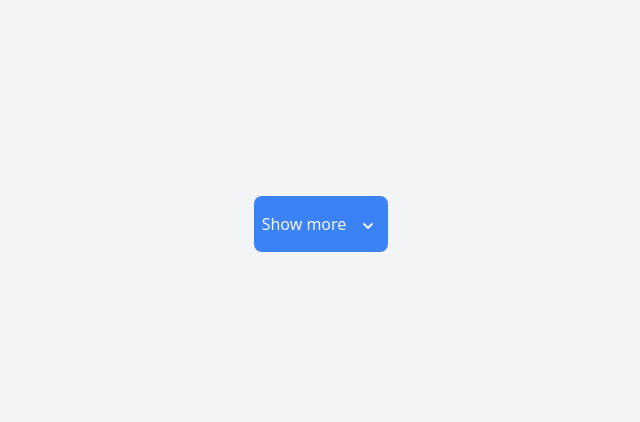
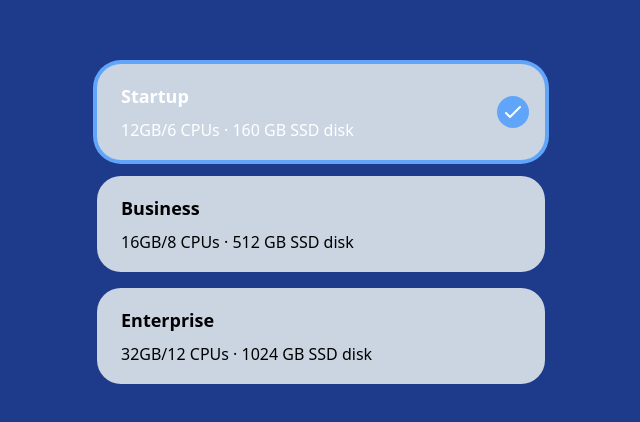
Before and after one commit to Hooseinsalari/tailwind-tutorial, a website: page postcss/public/index.html in a window 1280 px wide. Shown: the part 176-598 px from the top of the page, without its empty margins (319-959 px from the left). Drawn offline with nearby package versions, Linux system fonts and the light colour scheme; files that its build step writes are made by us from their sources.

Commit message:
create radio group static

```diff
--- a/postcss/public/index.html
+++ b/postcss/public/index.html
@@ -7,33 +7,42 @@
     <title>Document</title>
     <link rel="stylesheet" href="./build/tailwind.css" />
   </head>
-  <body class="bg-gray-100 h-screen flex items-center justify-center">
-    <div x-data="{ isOpen: false }" class="relative">
-      <button
-        @click="isOpen = !isOpen"
-        class="bg-blue-500 px-2 py-4 rounded-lg z-10 relative text-gray-100 font-medium flex items-center justify-center focus:ease-in duration-300 focus:outline-none focus:ring-2 focus:ring-offset-2 focus:ring-offset-white focus:ring-blue-400"
-      >
-        <span>Show more</span>
-        <svg
-          xmlns="http://www.w3.org/2000/svg"
-          class="h-5 w-6 ml-2.5 mt-1"
-          viewBox="0 0 20 20"
-          fill="currentColor"
-        >
-          <path
-            fill-rule="evenodd"
-            d="M5.293 7.293a1 1 0 011.414 0L10 10.586l3.293-3.293a1 1 0 111.414 1.414l-4 4a1 1 0 01-1.414 0l-4-4a1 1 0 010-1.414z"
-            clip-rule="evenodd"
-          />
-        </svg>
-      </button>
-      <button @click="isOpen = false" x-show="isOpen" class="bg-stone-300 opacity-30 cursor-default fixed inset-0"></button>
-        <div x-show="isOpen" class="bg-white w-52 mt-2 rounded-xl overflow-hidden border border-gray-300 absolute left-0">
-            <a href="#" class="block text-neutral-700 text-base p-3 hover:bg-gray-300">Account</a>
-            <a href="#" class="block text-neutral-700 text-base p-3 hover:bg-gray-300">Support</a>
-            <a href="#" class="block text-neutral-700 text-base p-3 hover:bg-gray-300">Setting</a>
+  <body class="bg-blue-900 h-screen flex items-center justify-center">
+      <div x-data="{radio: 1, activeclass: 'ring-4 ring-blue-400 bg-blue-500 text-white'}" class="flex flex-col space-y-4 max-w-md w-full">
+        <div @click="radio = 1" :class="radio === 1 ? activeclass : '' " class="ease-in-out duration-150 bg-slate-300 w-full h-24 px-4 rounded-3xl flex items-center justify-between cursor-pointer ">
+          <div>
+            <p class="px-2 my-2 text-lg font-bold">Startup</p>
+            <p class="px-2 my-2">12GB/6 CPUs · 160 GB SSD disk</p>
+          </div>
+          <div x-show="radio === 1" class="bg-blue-400 rounded-full w-8 h-8 flex items-center justify-center text-white">
+            <svg xmlns="http://www.w3.org/2000/svg" class="h-6 w-6" fill="none" viewBox="0 0 24 24" stroke="currentColor" stroke-width="2">
+              <path stroke-linecap="round" stroke-linejoin="round" d="M5 13l4 4L19 7" />
+            </svg>
+          </div>
         </div>
-    </div>
+        <div @click="radio = 2" :class="radio === 2 ? activeclass : '' " class="ease-in-out duration-150 bg-slate-300 w-full h-24 px-4 rounded-3xl flex items-center justify-between cursor-pointer ">
+          <div>
+            <p class="px-2 my-2 text-lg font-bold">Business</p>
+            <p class="px-2 my-2">16GB/8 CPUs · 512 GB SSD disk</p>
+          </div>
+          <div x-show="radio === 2" class="bg-blue-400 rounded-full w-8 h-8 flex items-center justify-center text-white">
+            <svg xmlns="http://www.w3.org/2000/svg" class="h-6 w-6" fill="none" viewBox="0 0 24 24" stroke="currentColor" stroke-width="2">
+              <path stroke-linecap="round" stroke-linejoin="round" d="M5 13l4 4L19 7" />
+            </svg>
+          </div>
+        </div>
+        <div @click="radio = 3" :class="radio === 3 ? activeclass : '' " class="ease-in-out duration-150 bg-slate-300 w-full h-24 px-4 rounded-3xl flex items-center justify-between cursor-pointer ">
+          <div>
+            <p class="px-2 my-2 text-lg font-bold">Enterprise</p>
+            <p class="px-2 my-2">32GB/12 CPUs · 1024 GB SSD disk</p>
+          </div>
+          <div x-show="radio === 3" class="bg-blue-400 rounded-full w-8 h-8 flex items-center justify-center text-white">
+            <svg xmlns="http://www.w3.org/2000/svg" class="h-6 w-6" fill="none" viewBox="0 0 24 24" stroke="currentColor" stroke-width="2">
+              <path stroke-linecap="round" stroke-linejoin="round" d="M5 13l4 4L19 7" />
+            </svg>
+          </div>
+        </div>
+      </div>
   </body>
   <script src="//unpkg.com/alpinejs" defer></script>
 </html>
```
